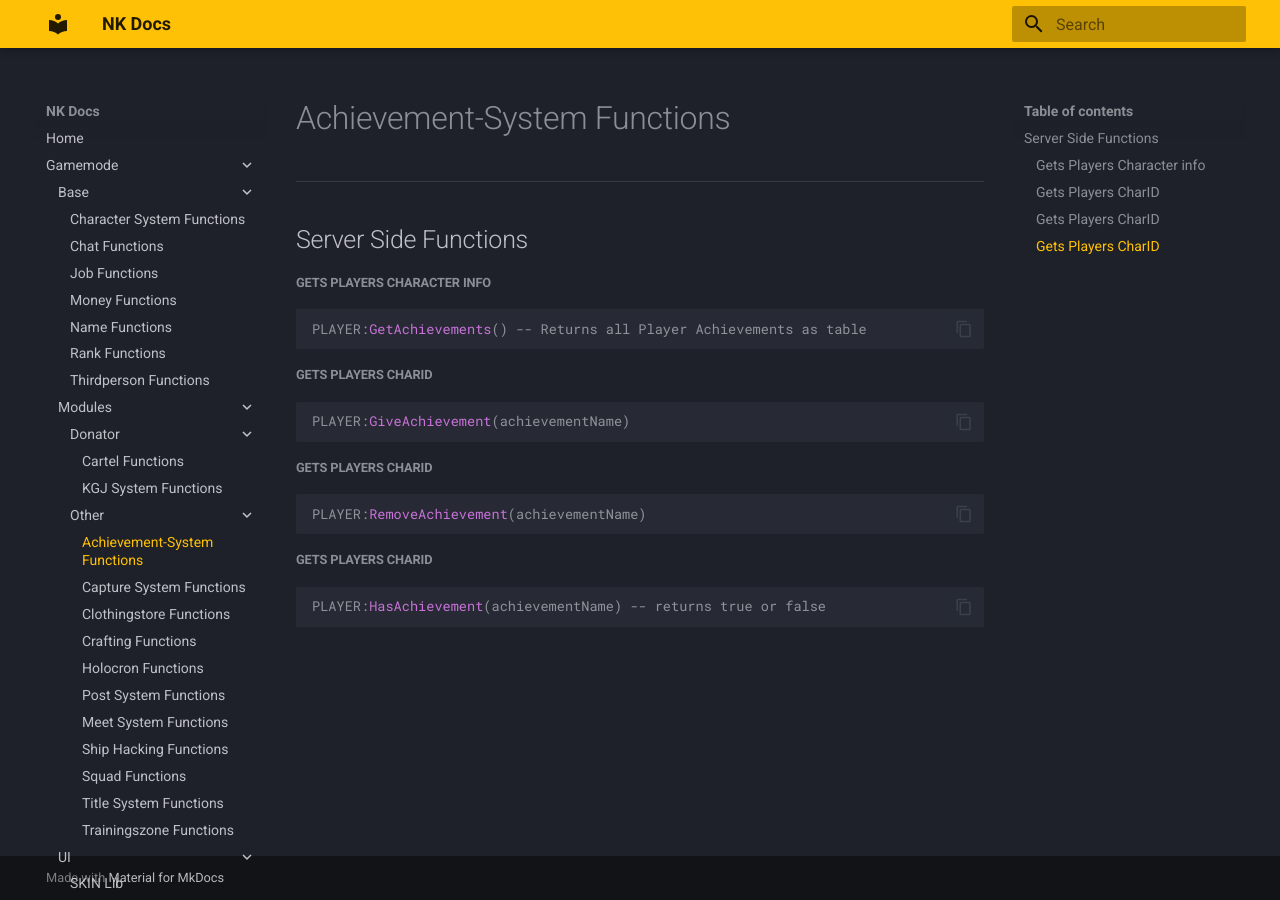
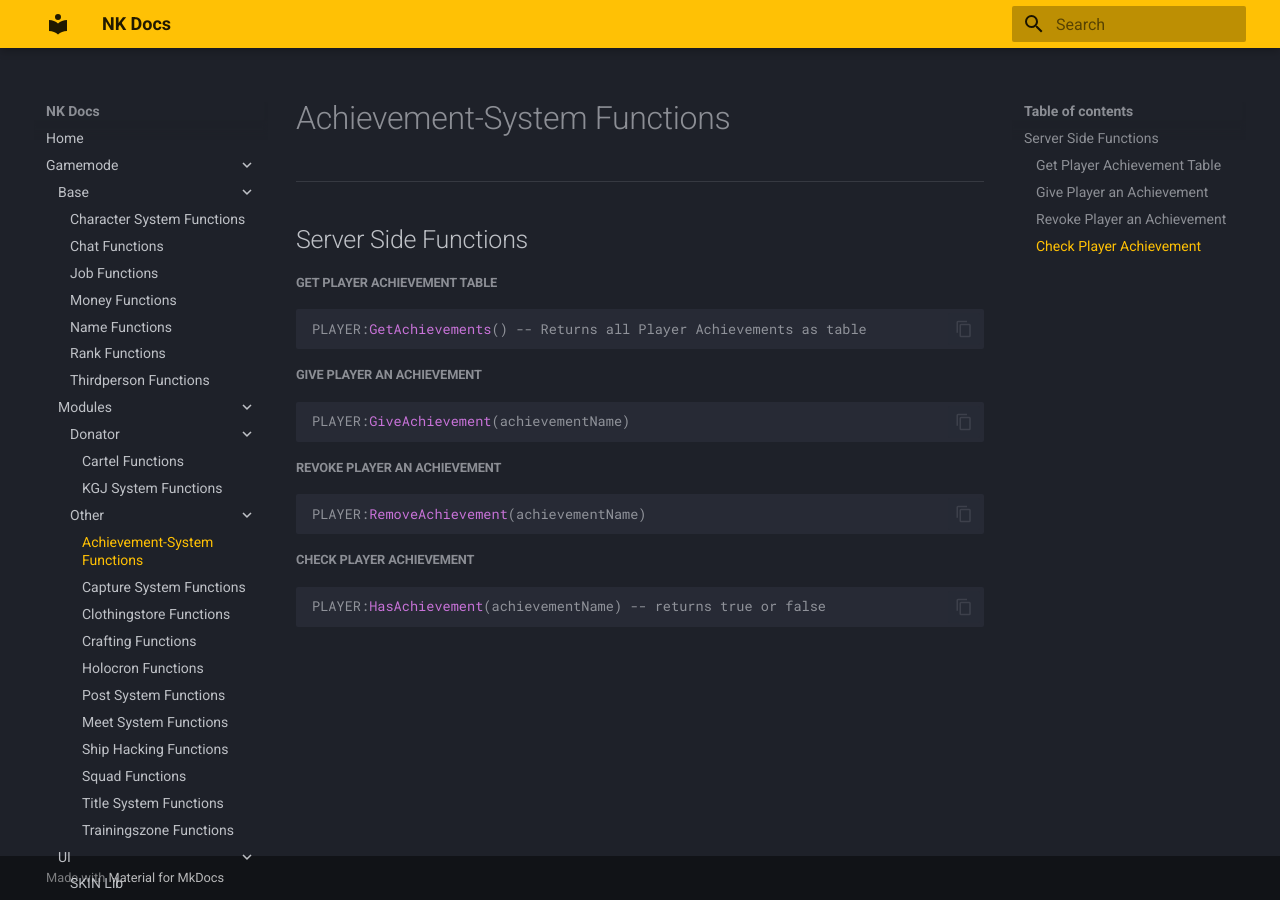
Before and after one commit to xCraith/nkdocs, an MkDocs documentation site: the page built from docs/achievements.md, in a window 1280 px wide. Built offline with MkDocs 1.6.1 and Material for MkDocs 9.7.7, drawn with Linux system fonts in a browser that asks for light colours.

Commit message:
Update achievements.md

````diff
--- a/docs/achievements.md
+++ b/docs/achievements.md
@@ -4,25 +4,25 @@
 
 ## Server Side Functions
 
-##### Gets Players Character info
+##### Get Player Achievement Table
 
 ```lua
 PLAYER:GetAchievements() -- Returns all Player Achievements as table
 ```
 
-##### Gets Players CharID
+##### Give Player an Achievement
 
 ```lua
 PLAYER:GiveAchievement(achievementName)
 ```
 
-##### Gets Players CharID
+##### Revoke Player an Achievement
 
 ```lua
 PLAYER:RemoveAchievement(achievementName)
 ```
 
-##### Gets Players CharID
+##### Check Player Achievement
 
 ```lua
 PLAYER:HasAchievement(achievementName) -- returns true or false
````
